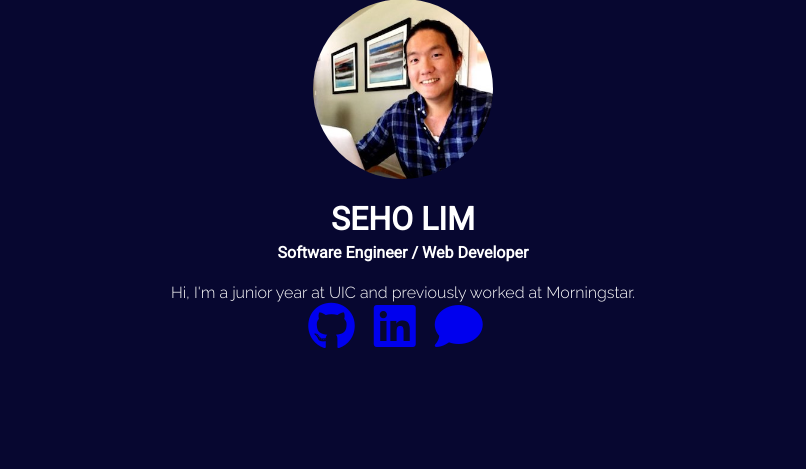
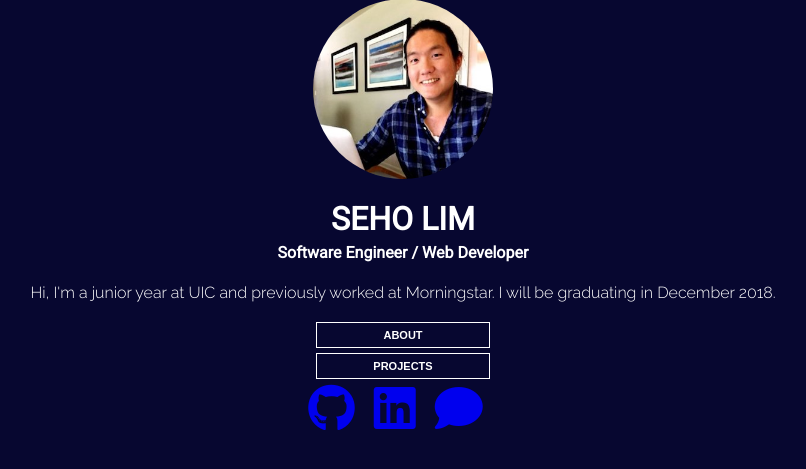
Before and after one commit to sonamoo/myPortfolio, a PHP site: page /profile.html in a window 1280 px wide. Shown: the part 151-620 px from the top of the page, without its empty margins (237-1043 px from the left). Run offline with PHP 8.4, Linux system fonts and the light colour scheme; some libraries are stand-ins or nearby versions.

Commit message:
adding styles and colors stuff. It is getting better!

```diff
--- a/css/profile.css
+++ b/css/profile.css
@@ -32,7 +32,37 @@ body {
     padding-right: 15px;
 }
 
+.social-buttons-links:hover {
+    color: #3d9970;
+}
+
 .social-buttons-svg {
     width: 50px;
     color: red;
 }
+
+.a-button {
+    display: flex;
+    align-items: center;
+    justify-content: center;
+    width: 160px;
+    height: 20px;
+    top: 50%;
+    margin: 5px auto;
+    font: bold 11px Arial;
+
+    text-decoration: none;
+    background-color: transparent;
+    color: white;
+    padding: 2px 6px 2px 6px;
+    border: 1px solid white;
+}
+
+.a-button:hover {
+    background-color: #3d9970;
+}
+
+#profile-buttons-wrapper {
+    padding-top: 15px;
+
+}
--- a/profile.html
+++ b/profile.html
@@ -21,9 +21,13 @@
                     <h4 id="profile-subtitle">Software Engineer / Web Developer</h4>
                 </div>
                 <div id="profile-hello">
-                    Hi, I'm a junior year at UIC and previously worked at Morningstar.
+                    Hi, I'm a junior year at UIC and previously worked at Morningstar. I will be graduating in December 2018.
                 </div>
-                <div id="social-buttons">
+                <div id="profile-buttons-wrapper">
+                    <a href="#" class="a-button">ABOUT</a>
+                    <a href="#" class="a-button">PROJECTS</a>
+                </div>
+                <div id="social-buttons-wrapper">
                     <a class="social-buttons-links" href="https://github.com/sonamoo" target="_blank"><i class="fa fa-github fa-3x" aria-hidden="true"></i></a>
                     <a class="social-buttons-links" href="https://www.linkedin.com/in/ericlimchicago/" target="_blank"><i class="fa fa fa-linkedin-square fa-3x" aria-hidden="true"></i></a>
                     <a class="social-buttons-links" href="#"><i class="fa fa fa-comment fa-3x" target="_blank" aria-hidden="true"></i></a>
```
